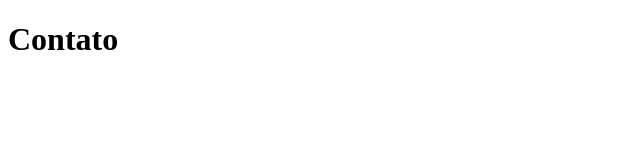
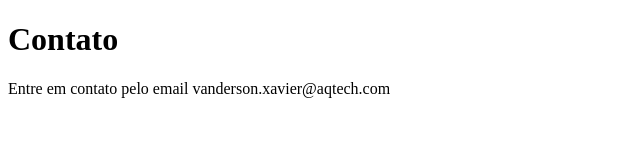
Before and after one commit to vandilkj/sistema-de-cadastro, a plain HTML site: page contato.html in a window 1280 px wide. Shown: the whole page, without its empty margins (0-640 px from the left). Drawn offline with Linux system fonts and the light colour scheme.

Commit message:
adicionando o email de contato

```diff
--- a/contato.html
+++ b/contato.html
@@ -8,5 +8,6 @@
 </head>
 <body>
     <h1>Contato</h1>
+    <p>Entre em contato pelo email vanderson.xavier@aqtech.com</p>
 </body>
 </html>
```
